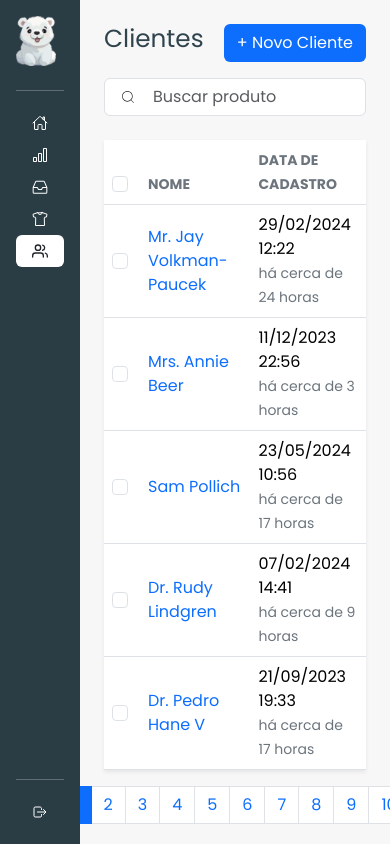
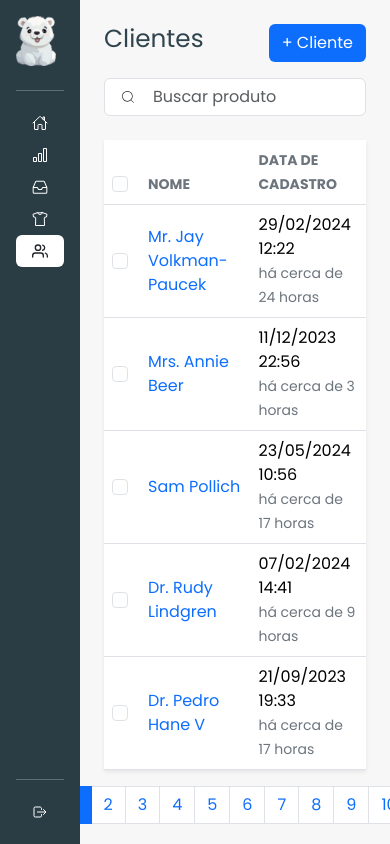
Before and after one commit to Dev-Paulo-Henrique/marvie_frontend, a React (Vite) app: page /admin/customers in a window 390 px wide. Built offline with nearby package versions, Linux system fonts and the light colour scheme; no server answers; the HTML template or start-up script is replaced by a standard one.

Commit message:
Ajuste no texto do Botão de adicionar cliente/produto

```diff
--- a/src/Pages/Customers/index.tsx
+++ b/src/Pages/Customers/index.tsx
@@ -8,6 +8,7 @@ import { useCheckbox } from "../../hooks/useCheckbox";
 import { TableHeader } from "../../components/Table/Header";
 import { paginate } from "../../utils/Pagination";
 import { SearchAdmin } from "../../components/Search";
+import { useMediaQuery } from "react-responsive";
 
 interface UserProps {
   id: number;
@@ -21,6 +22,8 @@ export function Customers() {
   const [searchTerm, setSearchTerm] = useState("");
   const [currentPage, setCurrentPage] = useState(1);
   const [itemsPerPage] = useState(5);
+
+  const isDesktop = useMediaQuery({ minWidth: 992 });
 
   Title({ title: "Clientes" });
 
@@ -60,7 +63,7 @@ export function Customers() {
 
   return (
     <>
-      <Header title="Clientes" link="customers/new" textButton="Novo Cliente" />
+      <Header title="Clientes" link="customers/new" textButton={`${isDesktop ? "Novo" : ""} Cliente`} />
       <div className="pb-4">
         <SearchAdmin
           value={searchTerm}
@@ -69,7 +72,7 @@ export function Customers() {
           }}
         />
         {filteredUsers.length > 0 ? (
-          <>
+          <div className="d-flex justify-content-center align-items-center flex-column">
             <table className="table table-hover shadow-sm">
               <TableHeader nome dataDeCadastro />
               <tbody>
@@ -89,7 +92,7 @@ export function Customers() {
               totalPages={totalPages}
               onPageChange={handlePageChange}
             />
-          </>
+          </div>
         ) : (
           <p className="text-secondary">Nenhum cliente encontrado.</p>
         )}
--- a/src/Pages/Orders/index.tsx
+++ b/src/Pages/Orders/index.tsx
@@ -101,7 +101,7 @@ export function Orders() {
       <div className="pb-4">
       <SearchAdmin value={searchTerm} onChange={(e) => {setSearchTerm(e.target.value), setCurrentPage(1)}}/>
         {currentOrders.length > 0 ? (
-          <>
+          <div className="d-flex justify-content-center align-items-center flex-column">
             <table className="table table-hover shadow-sm">
             <TableHeader numeroDoPedido data total status />
               <tbody>
@@ -124,7 +124,7 @@ export function Orders() {
               totalPages={totalPages}
               onPageChange={handlePageChange}
             />
-          </>
+          </div>
         ) : (
           <p className="text-secondary">Nenhum pedido encontrado.</p>
         )}
--- a/src/Pages/Products/index.tsx
+++ b/src/Pages/Products/index.tsx
@@ -12,6 +12,7 @@ import { SearchAdmin } from "../../components/Search";
 
 import { ref, listAll, getDownloadURL } from "firebase/storage";
 import { storage } from "../../services/firebase"
+import { useMediaQuery } from "react-responsive";
 
 
 interface ProductsProps {
@@ -32,6 +33,8 @@ export function Products() {
   const [searchTerm, setSearchTerm] = useState("");
   const [currentPage, setCurrentPage] = useState(1);
   const [itemsPerPage] = useState(5);
+
+  const isDesktop = useMediaQuery({ minWidth: 992 });
 
   Title({ title: "Produtos" });
 
@@ -84,11 +87,11 @@ export function Products() {
 
   return (
     <>
-      <Header title="Produtos" link="products/new" textButton="Novo Produto" />
+      <Header title="Produtos" link="products/new" textButton={`${isDesktop ? "Novo" : ""} Produto`} />
       <div className="pb-4">
         <SearchAdmin value={searchTerm} onChange={(e) => {setSearchTerm(e.target.value), setCurrentPage(1)}}/>
         {filteredProducts.length > 0 ? (
-          <>
+          <div className="d-flex justify-content-center align-items-center flex-column">
             <table className="table table-hover shadow-sm">
               <TableHeader id nome quantidadeEmEstoque />
               <tbody>
@@ -108,7 +111,7 @@ export function Products() {
               totalPages={totalPages}
               onPageChange={handlePageChange}
             />
-          </>
+          </div>
         ) : (
           <p className="text-secondary">Nenhum produto encontrado.</p>
         )}
```
